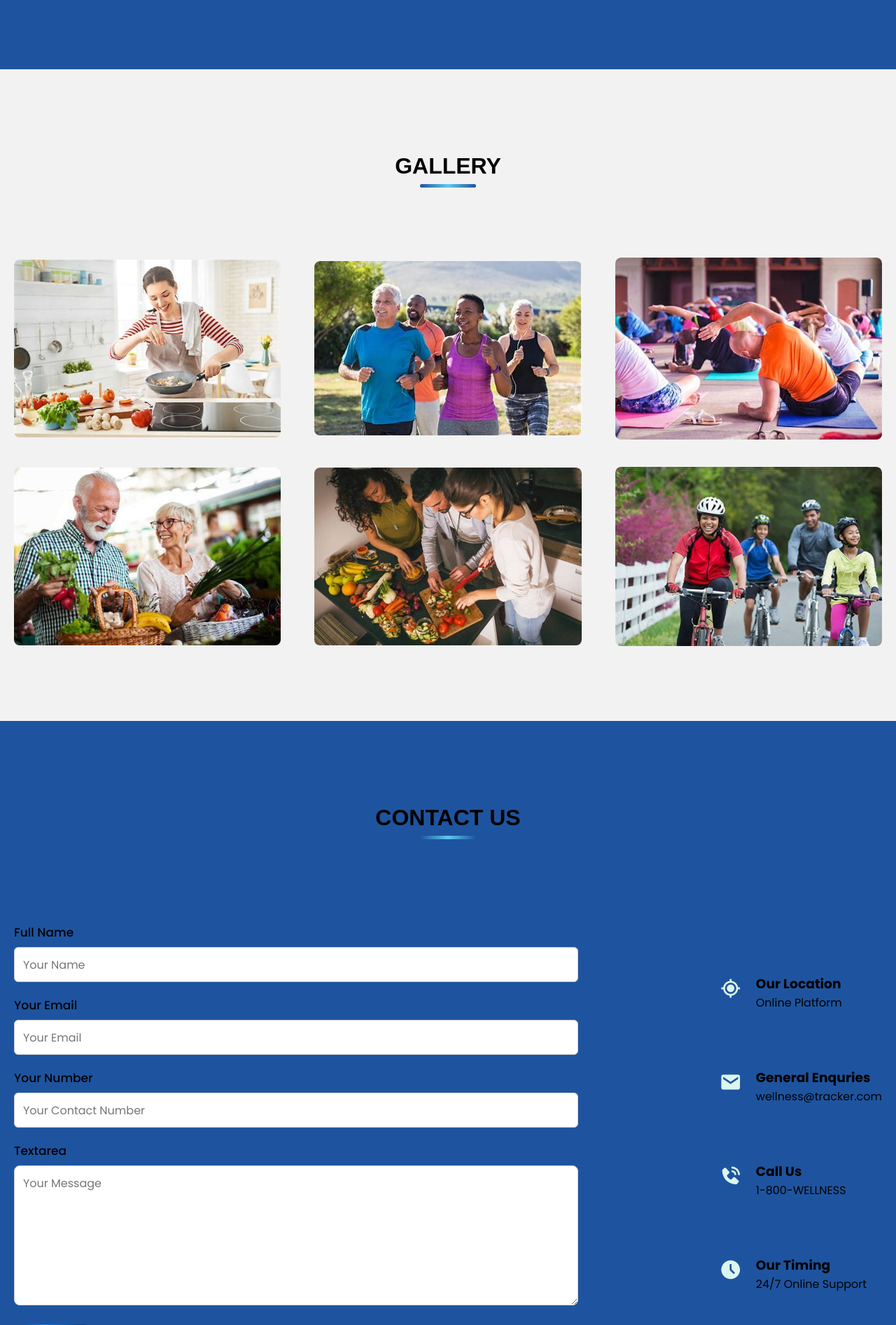
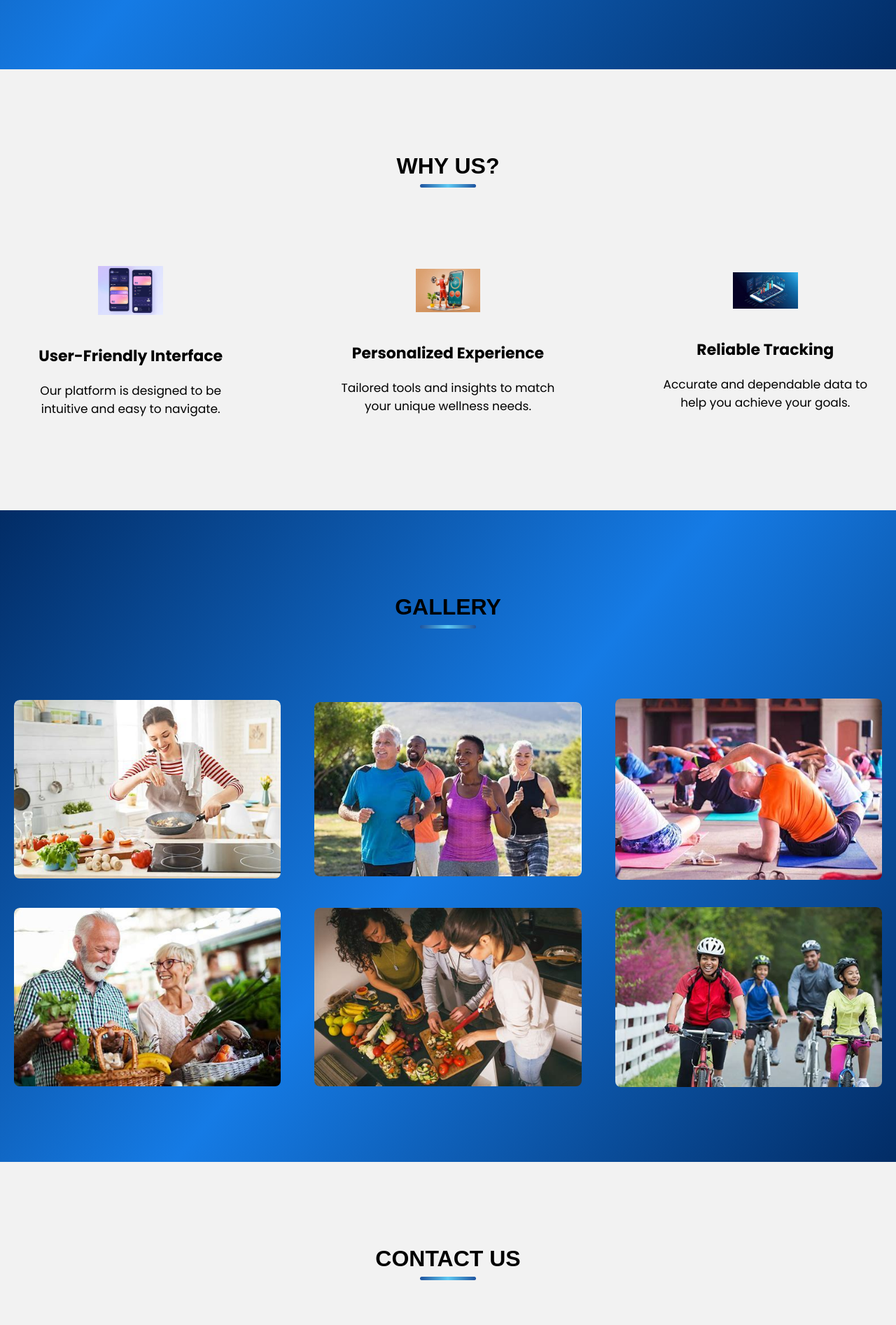
Before and after one commit to yoeltecleab/Wellness-Tracker, a Django app: page / in a window 1280 px wide; the page is wider, and only the part inside the window is pictured. Shown: the part 2681-4574 px from the top of that part at 70% size. Run offline with Django 5.2, Linux system fonts and the light colour scheme.

Commit message:
Revert "Hompage changes"
This reverts commit b2415845385a2758a4b3eefe9b482d3da7517102.

```diff
--- a/core/templates/core/dashboard.html
+++ b/core/templates/core/dashboard.html
@@ -391,7 +391,8 @@
         </section>
     </main>
 </div>
-<!-- JavaScript Files -->
+
+<script src="{% static '/scripts/logging/settings.js' %}"></script>
 <script src="{% static '/scripts/logging/app.js' %}"></script>
 
 <script src="https://cdn.jsdelivr.net/npm/chart.js"></script>
--- a/core/templates/core/food_logging.html
+++ b/core/templates/core/food_logging.html
@@ -1347,7 +1347,7 @@
 <script src="{% static '/scripts/logging/storage.js' %}"></script>
 
 <!-- To use the API-based storage instead of localStorage, comment out the line above and uncomment this: -->
-<!-- <script src="{% static '/scripts/logging/api-storage.js' %}"></script> -->
+{#<script src="{% static '/scripts/logging/api-storage.js' %}"></script>#}
 
 <script src="{% static '/scripts/logging/chart.js' %}"></script>
 <script src="{% static '/scripts/logging/confetti.js' %}"></script>
--- a/core/templates/core/index.html
+++ b/core/templates/core/index.html
@@ -2,15 +2,11 @@
 {% load static %}
 <html lang="en">
 <head>
-    <meta charset="UTF-8" />
-    <link
-      rel="icon"
-      href="{% static 'images/logos/Wellness Logo.png' %}"
-      type="image/x-icon"
-    />
-    <meta name="viewport" content="width=device-width, initial-scale=1.0" />
+    <meta charset="UTF-8"/>
+    <link rel="icon" href="{% static 'images/logos/Wellness Logo.png' %}" type="image/x-icon">
+    <meta name="viewport" content="width=device-width, initial-scale=1.0"/>
     <title>Wellness Tracker</title>
-    <link rel="stylesheet" href="{% static 'styles/index.css' %}" />
+    <link rel="stylesheet" href="{% static 'styles/index.css' %}"/>
     <link
             href="https://unpkg.com/boxicons@2.1.4/css/boxicons.min.css"
             rel="stylesheet"
@@ -21,15 +17,12 @@
     <nav>
         <div class="nav_logo">
             <a href="#">
-            <img
-              src="{% static 'images/logos/Wellness Logo.png' %}"
-              alt="Wellness Logo"
-            />
+                <img src="{% static 'images/logos/Wellness Logo.png' %}" alt="Wellness Logo"/>
                 <h2>Wellness Tracker</h2>
             </a>
         </div>
 
-        <input type="checkbox" id="click" />
+        <input type="checkbox" id="click"/>
         <label for="click">
             <i class="menu_btn bx bx-menu"></i>
             <i class="close_btn bx bx-x"></i>
@@ -39,6 +32,7 @@
             <li><a href="#">Home</a></li>
             <li><a href="#about">About</a></li>
             <li><a href="#service">Services</a></li>
+            <li><a href="#why">Why Us</a></li>
             <li><a href="#gallery">Gallery</a></li>
             <li><a href="#contact">Contact</a></li>
             <li><a href="{% url 'signin' %}" class="login">Login</a></li>
@@ -58,31 +52,16 @@
                 </p>
 
                 <div class="hero_section_button">
-              <a href="{% url 'signup' %}" style="text-decoration: none"
-                ><button class="button">Start Tracking</button></a
-              >
-              <a href="#service" style="text-decoration: none"
-                ><button class="button">Learn More</button></a
-              >
-              <a
-                href="{% url 'generate_demo_user' %}"
-                style="text-decoration: none"
-              >
-                <button
-                  onclick="window.location.href = '{% url 'signup' %}';"
-                  class="button"
-                >
-                  Create Demo Account
-                </button>
+                    <a href="{% url 'signup' %}" style="text-decoration: none"><button class="button">Start Tracking</button></a>
+                    <a href="#service" style="text-decoration: none"><button class="button">Learn More</button></a>
+                    <a href="{% url 'generate_demo_user' %}" style="text-decoration: none">
+                        <button onclick="window.location.href = '{% url 'signup' %}';" class="button">Create Demo Account</button>
                     </a>
                 </div>
             </div>
 
             <div class="image_section">
-            <img
-              src="{% static 'images/index/hero_wellness.png' %}"
-              alt="Wellness"
-            />
+                <img src="{% static 'images/index/hero_wellness.png' %}" alt="Wellness"/>
             </div>
         </div>
     </div>
@@ -96,17 +75,14 @@
                 <p>
                     We at Wellness Tracker are dedicated to helping you achieve your
                     health and fitness goals. Our platform provides intuitive tools
-              for tracking water intake, nutrition, and discovering healthy food
-              options. We believe in empowering individuals to make informed
-              choices and live healthier lives.
+                    for tracking water intake, nutrition, and discovering healthy
+                    food options. We believe in empowering individuals to make
+                    informed choices and live healthier lives.
                 </p>
             </div>
 
             <div class="image_section">
-            <img
-              src="{% static 'images/index/about_wellness.png' %}"
-              alt="Wellness"
-            />
+                <img src="{% static 'images/index/about_wellness.png' %}" alt="Wellness"/>
             </div>
         </div>
     </div>
@@ -117,10 +93,7 @@
     <div class="section_container">
         <div class="service_container">
             <div class="services_items">
-            <img
-              src="{% static 'images/index/water_tracker.png' %}"
-              alt="Water Tracker"
-            />
+                <img src="{% static 'images/index/water_tracker.png' %}" alt="Water Tracker"/>
                 <div class="services_text">
                     <h3>Water Intake Tracker</h3>
                     <p>
@@ -130,10 +103,7 @@
                 </div>
             </div>
             <div class="services_items">
-            <img
-              src="{% static 'images/index/nutrition_tracker.png' %}"
-              alt="Nutrition Tracker"
-            />
+                <img src="{% static 'images/index/nutrition_tracker.png' %}" alt="Nutrition Tracker"/>
                 <div class="services_text">
                     <h3>Nutrition Tracker</h3>
                     <p>
@@ -143,29 +113,17 @@
                 </div>
             </div>
             <div class="services_items">
-            <img
-              src="{% static 'images/index/healthy_food.png' %}"
-              alt="Healthy Food"
-            />
+                <img src="{% static 'images/index/healthy_food.png' %}" alt="Healthy Food"/>
                 <div class="services_text">
                     <h3>Healthy Food Finder</h3>
-              <p>
-                Discover nearby restaurants and stores offering healthy food
-                options.
-              </p>
+                    <p>Discover nearby restaurants and stores offering healthy food options.</p>
                 </div>
             </div>
             <div class="services_items">
-            <img
-              src="{% static 'images/index/progress_tracking.png' %}"
-              alt="Progress Tracking"
-            />
+                <img src="{% static 'images/index/progress_tracking.png' %}" alt="Progress Tracking"/>
                 <div class="services_text">
                     <h3>Progress Tracking</h3>
-              <p>
-                Monitor your health progress and stay motivated with detailed
-                reports.
-              </p>
+                    <p>Monitor your health progress and stay motivated with detailed reports.</p>
                 </div>
             </div>
             <div class="services_items">
@@ -179,13 +137,43 @@
                 </div>
             </div>
             <div class="services_items">
-            <img
-              src="{% static 'images/index/community_support.png' %}"
-              alt="Community Support"
-            />
+                <img src="{% static 'images/index/community_support.png' %}" alt="Community Support"/>
                 <div class="services_text">
                     <h3>Community Support</h3>
                     <p>Connect with others and share your wellness journey.</p>
+                </div>
+            </div>
+        </div>
+    </div>
+</section>
+
+<section class="why_us" id="why">
+    <h2 class="section_title">Why Us?</h2>
+    <div class="section_container">
+        <div class="why_container">
+            <div class="why_items">
+                <img src="{% static 'images/index/user_friendly.png' %}" alt="User Friendly"/>
+                <div class="why_us_text">
+                    <h3>User-Friendly Interface</h3>
+                    <p>
+                        Our platform is designed to be intuitive and easy to navigate.
+                    </p>
+                </div>
+            </div>
+            <div class="why_items">
+                <img src="{% static 'images/index/personalized.png' %}" alt="Personalized"/>
+                <div class="why_us_text">
+                    <h3>Personalized Experience</h3>
+                    <p>
+                        Tailored tools and insights to match your unique wellness needs.
+                    </p>
+                </div>
+            </div>
+            <div class="why_items">
+                <img src="{% static 'images/index/reliable.png' %}" alt="Reliable"/>
+                <div class="why_us_text">
+                    <h3>Reliable Tracking</h3>
+                    <p>Accurate and dependable data to help you achieve your goals.</p>
                 </div>
             </div>
         </div>
@@ -197,40 +185,22 @@
     <div class="section_container">
         <div class="gallery_container">
             <div class="gallery_items">
-            <img
-              src="{% static 'images/index/gallery_1.png' %}"
-              alt="Gallery Image"
-            />
+                <img src="{% static 'images/index/gallery_1.png' %}" alt="Gallery Image"/>
             </div>
             <div class="gallery_items">
-            <img
-              src="{% static 'images/index/gallery_2.png' %}"
-              alt="Gallery Image"
-            />
+                <img src="{% static 'images/index/gallery_2.png' %}" alt="Gallery Image"/>
             </div>
             <div class="gallery_items">
-            <img
-              src="{% static 'images/index/gallery_3.png' %}"
-              alt="Gallery Image"
-            />
+                <img src="{% static 'images/index/gallery_3.png' %}" alt="Gallery Image"/>
             </div>
             <div class="gallery_items">
-            <img
-              src="{% static 'images/index/gallery_4.png' %}"
-              alt="Gallery Image"
-            />
+                <img src="{% static 'images/index/gallery_4.png' %}" alt="Gallery Image"/>
             </div>
             <div class="gallery_items">
-            <img
-              src="{% static 'images/index/gallery_5.png' %}"
-              alt="Gallery Image"
-            />
+                <img src="{% static 'images/index/gallery_5.png' %}" alt="Gallery Image"/>
             </div>
             <div class="gallery_items">
-            <img
-              src="{% static 'images/index/gallery_6.png' %}"
-              alt="Gallery Image"
-            />
+                <img src="{% static 'images/index/gallery_6.png' %}" alt="Gallery Image"/>
             </div>
         </div>
     </div>
@@ -244,7 +214,7 @@
                 <form action="#">
                     <div class="field">
                         <label for="Name">Full Name</label>
-                <input type="text" id="Name" placeholder="Your Name" required />
+                        <input type="text" id="Name" placeholder="Your Name" required/>
                     </div>
                     <div class="field">
                         <label for="email">Your Email</label>
@@ -316,10 +286,7 @@
         <div class="footer_section">
             <div class="footer_logo">
                 <a href="#">
-              <img
-                src="{% static 'images/logos/Wellness Logo.png' %}"
-                alt="Wellness Logo"
-              />
+                    <img src="{% static 'images/logos/Wellness Logo.png' %}" alt="Wellness Logo"/>
                     <h2>Wellness Tracker</h2>
                 </a>
             </div>
--- a/static/scripts/logging/settings.js
+++ b/static/scripts/logging/settings.js
@@ -21,7 +21,6 @@ class SettingsManager {
         if (!localStorage.getItem('waterGoal')) {
             localStorage.setItem('waterGoal', '8');
         }
-
 
         // Setup event listeners for settings
         this.setupEventListeners();
--- a/static/styles/index.css
+++ b/static/styles/index.css
@@ -25,15 +25,15 @@
     --clr-black: #000;
     ---clr-white: #fff;
     --grey: #00b9ff;
-  --dark-grey: #8d8d8d;
+    --dark-grey: #8D8D8D;
     --light: #fff;
     --dark: #000;
     --green: #085702;
-  --light-green: #e3ffcb;
-  --blue: #1775f1;
-  --light-blue: #d0e4ff;
-  --dark-blue: #0c5fcd;
-  --red: #fc3b56;
+    --light-green: #E3FFCB;
+    --blue: #1775F1;
+    --light-blue: #D0E4FF;
+    --dark-blue: #0C5FCD;
+    --red: #FC3B56;
     --value: 80%;
     --primary-color: linear-gradient(130deg, #022c65, #157be5, #022c65);
     --third-color: linear-gradient(130deg, #022c65, #157be5, #022c65);
@@ -81,7 +81,7 @@ ul {
 }
 
 .section_title::after {
-  content: "";
+    content: '';
     width: 80px;
     background: var(--secondary-color);
     height: 5px;
@@ -96,7 +96,7 @@ header {
     top: 0;
     width: 100%;
     z-index: 1;
-  background: #143f7a;
+    background: var(--dark-color);
 }
 
 nav {
@@ -162,7 +162,7 @@ label .close_btn {
 /* Hero Section */
 .hero_section {
     min-height: 100vh;
-  background: #1e549f;
+    background: var(--third-color);
 }
 
 .hero_container {
@@ -213,6 +213,7 @@ label .close_btn {
     border-color: var(--secondary-color);
 }
 
+
 .hero_container .hero_section_button a .button:hover {
     color: var(--white-color);
     border-color: var(--white-color);
@@ -223,6 +224,7 @@ label .close_btn {
     color: var(--white-color);
     border-color: var(--white-color);
     background: var(--primary-color);
+
 }
 
 .hero_container .hero_section_button a:nth-child(2) > button:hover {
@@ -275,7 +277,7 @@ label .close_btn {
 
 /* Services Section */
 .services {
-  background: #1e549f;
+    background: var(--third-color);
     color: var(--white-color);
     padding: 60px 20px 120px;
 }
@@ -353,7 +355,7 @@ label .close_btn {
 
 /* Gallery Section */
 .gallery {
-  background: var(--light-gray-color);
+    background: var(--third-color);
     padding: 60px 20px 100px;
 }
 
@@ -383,7 +385,7 @@ label .close_btn {
 
 /* Contact Section */
 .contact {
-  background: #1e549f;
+    background: var(--light-gray-color);
     padding: 60px 20px 100px;
 }
 
@@ -457,13 +459,12 @@ label .close_btn {
 .contact_text .contact_items i {
     font-size: 32px;
     margin-top: 5px;
-  color: var(--white-color);
 }
 
 /* Footer Section */
 footer {
-  background: var(--light-gray-color);
-  color: black;
+    background: var(--third-color);
+    color: var(--white-color);
     padding: 60px 20px;
 }
 
@@ -482,7 +483,7 @@ footer {
     display: flex;
     gap: 15px;
     align-items: center;
-  color: black;
+    color: var(--white-color);
 }
 
 .footer_section .footer_logo a img {
@@ -498,7 +499,7 @@ footer {
 }
 
 .footer_section .useful_links ul li a {
-  color: black;
+    color: var(--white-color);
     font-size: 17px;
 }
 
@@ -531,6 +532,7 @@ footer {
 .footer_section .follow_us i:hover {
     color: var(--secondary-color);
 }
+
 
 /* Responsive Media Query code for max-width: 1024px */
 
```
Lines whose indentation alone changed are shown as unchanged.
